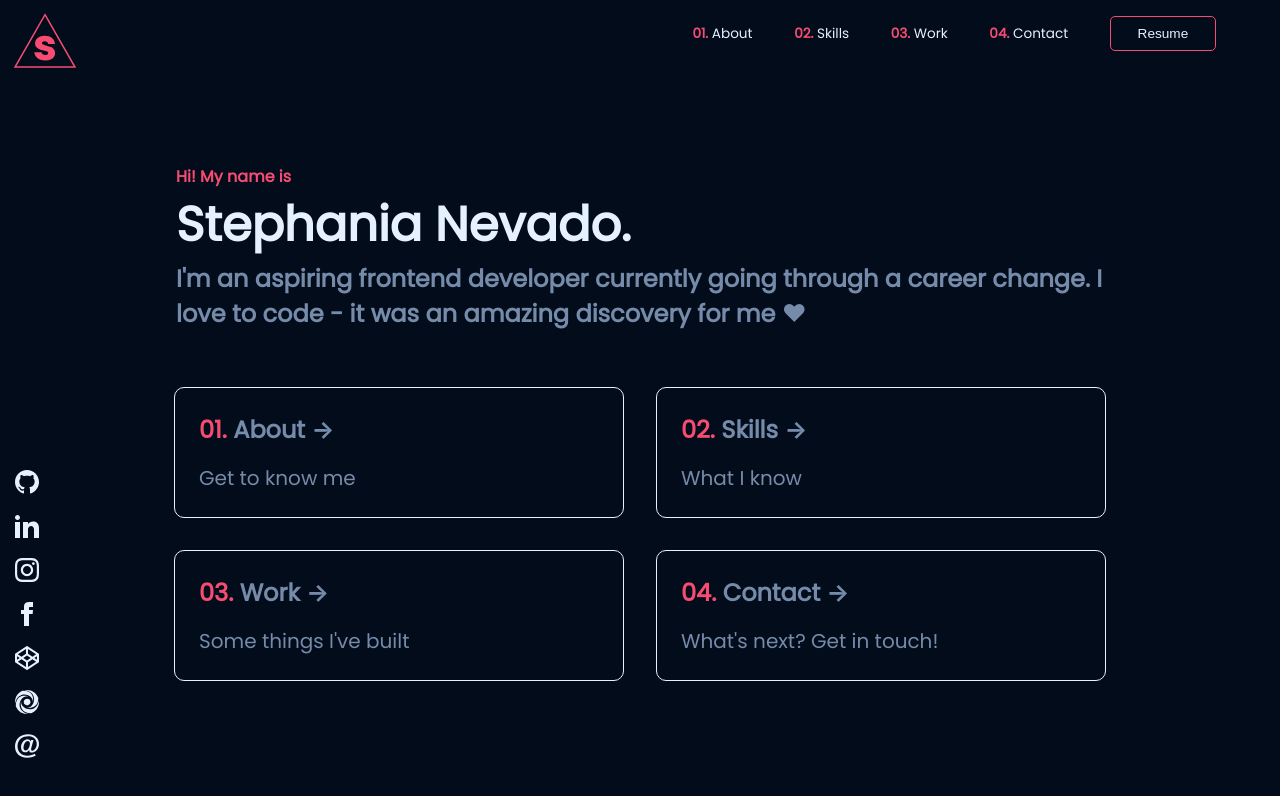
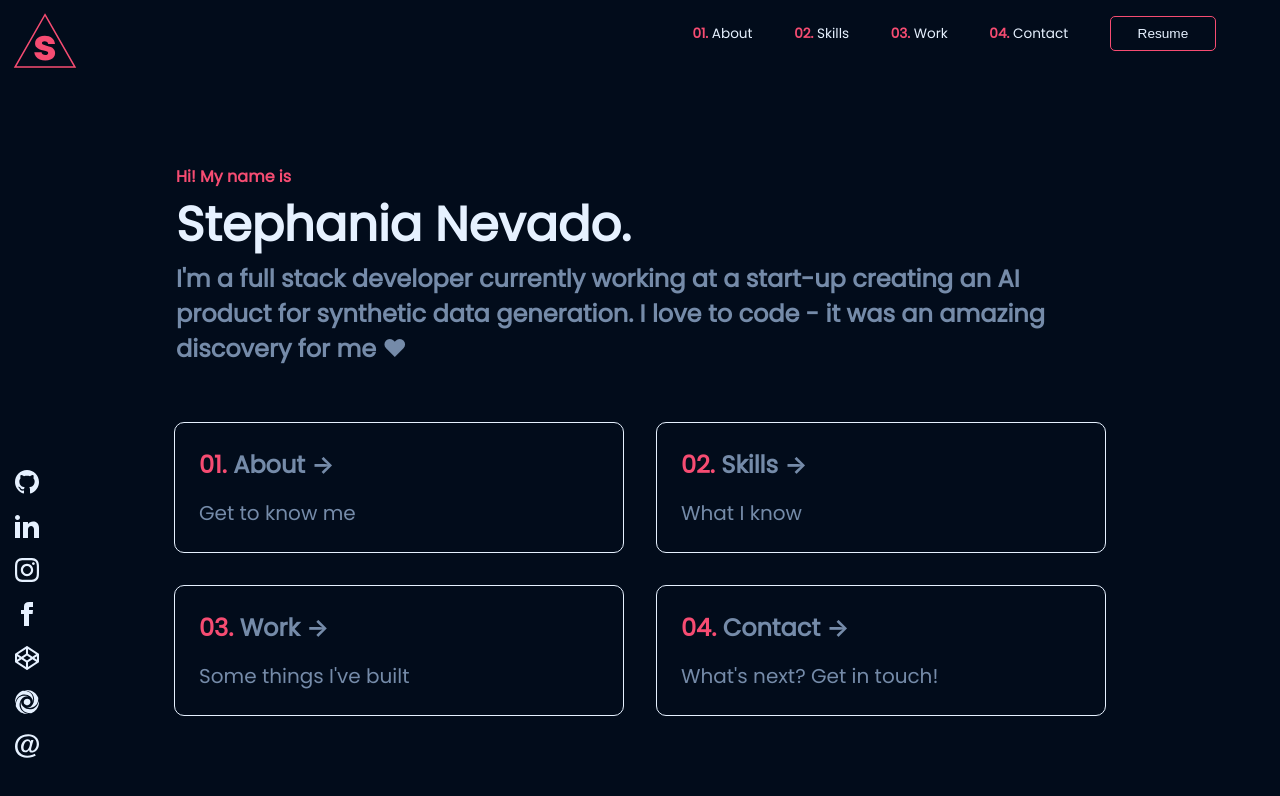
Before and after one commit to stephanianevado/portfolio, a Next.js app: page / in a window 1280 px wide. Shown: the top 796 px of the page. Built offline with nearby package versions, Linux system fonts and the light colour scheme.

Commit message:
fix package

```diff
--- a/pages/index.js
+++ b/pages/index.js
@@ -1,10 +1,10 @@
 import Head from 'next/head'
+import styled from 'styled-components'
+import { Breakpoints } from '../components/Breakpoints'
+import { Card } from '../components/Card'
+import { grey, pink, white } from '../components/colors'
+import { FooterPortfolio } from '../components/FooterPortfolio'
 import { NavBar } from '../components/NavBar'
-import { FooterPortfolio } from '../components/FooterPortfolio'
-import { Card } from '../components/Card'
-import styled from 'styled-components'
-import { grey, pink, white } from '../components/colors'
-import { Breakpoints } from '../components/Breakpoints'
 
 const Main = styled.main`
   padding: 2rem;
@@ -72,8 +72,9 @@ export default function Home() {
           <h1>Hi! My name is</h1>
           <h2>Stephania Nevado.</h2>
           <h3>
-            I'm an aspiring frontend developer currently going through a career
-            change. I love to code - it was an amazing discovery for me &hearts;
+            I'm a full stack developer currently working at a start-up creating
+            an AI product for synthetic data generation. I love to code - it was
+            an amazing discovery for me &hearts;
           </h3>
         </Section>
         <Row>
```
Also changed, not shown: package.json (+6 -1 lines), 2 other files (tests, documents, lock files or other folders).
